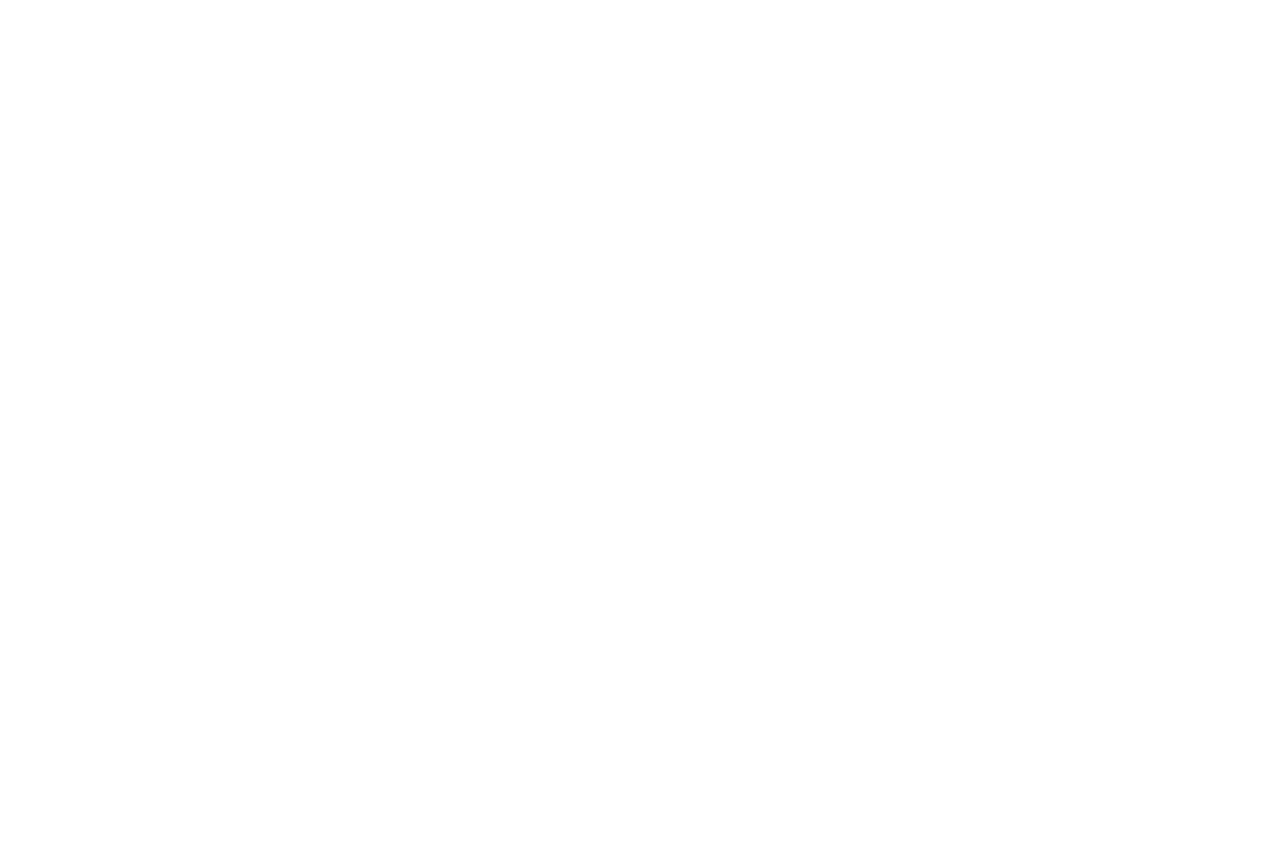
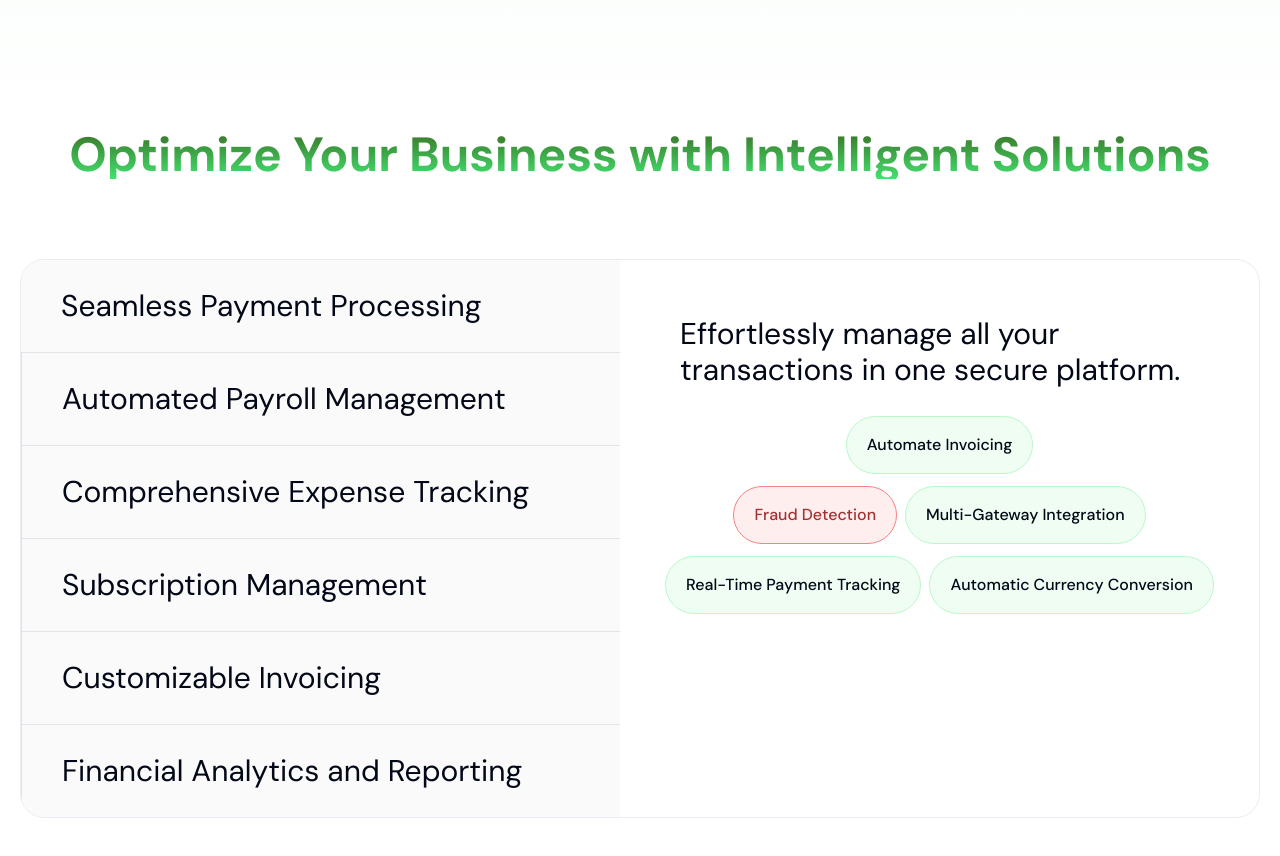
Before and after one commit to DaramolaD/synflow__, a Next.js app: page / in a window 1280 px wide. Shown: the part 1460-2316 px from the top of the page. Before the commit the page ends 1447 px from the top, so only its background shows below. Built offline with nearby package versions, Linux system fonts and the light colour scheme.

Commit message:
implement the feature section

```diff
--- a/app/page.tsx
+++ b/app/page.tsx
@@ -1,3 +1,4 @@
+import Features from "@/components/organism/Features";
 import Header from "@/components/organism/Header";
 import Hero from "@/components/organism/Hero";
 
@@ -6,6 +7,7 @@
     <main className="">
       <Header />
       <Hero />
+      <Features />
     </main>
   );
 }
--- /dev/null
+++ b/components/atom/Heading2.tsx
@@ -0,0 +1,15 @@
+import React from "react";
+
+interface Title {
+  title: string;
+}
+
+const Heading2 = ({ title }: Title) => {
+  return (
+    <h2 className="bg-title-gradient bg-clip-text text-transparent font-bold text-2xl sm:text-3xl md:text-5xl">
+      {title}
+    </h2>
+  );
+};
+
+export default Heading2;
--- a/components/molecules/Brands.tsx
+++ b/components/molecules/Brands.tsx
@@ -10,7 +10,7 @@
 
 const Brands = () => {
   return (
-    <div className="relative flex items-center justify-between gap-5 w-full py-7">
+    <div className="relative flex overflow-hidden items-center justify-between gap-5 w-full py-7">
       {brandList.map(({ id, img, alt }) => (
         <Image
           key={id}
--- /dev/null
+++ b/components/molecules/FeatureItem1.tsx
@@ -0,0 +1,36 @@
+import React from "react";
+
+const FeatureItem1 = () => {
+  return (
+    <div className="flex flex-col flex-1 py-7 px-5">
+      <p className="text-xl tablet:text-xl lg:text-3xl py-7 px-10">
+        Effortlessly manage all your transactions in one secure platform.
+      </p>
+      <div className="flex w-full items-center justify-center">
+        <div className="flex flex-col items-center justify-center gap-3">
+          <p className="text-base w-fit border border-primary-200 bg-primary-50 font-medium px-5 py-4 rounded-full">
+            Automate Invoicing
+          </p>
+          <div className="flex flex-wrap items-center justify-center flex-col sm:flex-row w-fit gap-2">
+            <p className="text-base w-fit border text-red_color-text bg-red_color-bg border-red_color-border font-medium px-5 py-4 rounded-full">
+              Fraud Detection
+            </p>
+            <p className="text-base w-fit border border-primary-200 bg-primary-50 font-medium px-5 py-4 rounded-full">
+              Multi-Gateway Integration
+            </p>
+          </div>
+          <div className="flex flex-wrap items-center justify-center flex-col sm:flex-row w-fit gap-2">
+            <p className="text-base w-fit border border-primary-200 bg-primary-50 font-medium px-5 py-4 rounded-full">
+              Real-Time Payment Tracking
+            </p>
+            <p className="text-base w-fit border border-primary-200 bg-primary-50 font-medium px-5 py-4 rounded-full">
+              Automatic Currency Conversion
+            </p>
+          </div>
+        </div>
+      </div>
+    </div>
+  );
+};
+
+export default FeatureItem1;
--- /dev/null
+++ b/components/organism/Features.tsx
@@ -0,0 +1,101 @@
+"use client";
+import React, { useState } from "react";
+import Heading2 from "../atom/Heading2";
+import FeatureItem1 from "../molecules/FeatureItem1";
+export type Props = {
+  titleState: string;
+  featureState: string;
+  onPageChange: (page: number) => void;
+};
+const Features = () => {
+  const [featureState, setFeatureState] = useState<string>("");
+  const [titleState, setTitleState] = useState<string>(
+    "Effortlessly manage all your transactions in one secure platform."
+  );
+
+  const handleState = (subState: any) => {
+    setFeatureState(subState.state);
+    setTitleState(subState.subTitle);
+  };
+  return (
+    <div className="sectionContainer w-full flex flex-col items-center justify-center gap-20 pb-12 px-5">
+      <Heading2 title="Optimize Your Business with Intelligent Solutions" />
+      <div className="flex flex-col md:flex-row w-full rounded-3xl overflow-hidden border border-dark-100">
+        <div className="flex flex-row md:flex-col flex-1 w-full bg-[#FAFAFA] overflow-x-scroll divide-x md:divide-y divide-[#E4E4E7]">
+          {features.map(({ id, title, subState }) => (
+            <p
+              key={id}
+              className="text-xl tablet:text-xl lg:text-3xl px-4 py-7 md:py-7 md:px-10 hover:text-white hover:bg-subtitle-gradient text-nowrap"
+            >
+              {title}
+            </p>
+          ))}
+        </div>
+        <FeatureItem1 />
+      </div>
+    </div>
+  );
+};
+
+export default Features;
+
+const features = [
+  {
+    id: 1,
+    title: "Seamless Payment Processing",
+    subState: {
+      state: "paymentProcessing",
+      subTitle:
+        "Effortlessly manage all your transactions in one secure platform.",
+    },
+  },
+  {
+    id: 2,
+    title: "Automated Payroll Management",
+    subState: {
+      state: "paymentProcessing",
+      subTitle:
+        "Effortlessly manage all your transactions in one secure platform.",
+    },
+  },
+  {
+    id: 3,
+    title: "Comprehensive Expense Tracking",
+    subState: {
+      state: "paymentProcessing",
+      subTitle:
+        "Effortlessly manage all your transactions in one secure platform.",
+    },
+  },
+  {
+    id: 4,
+    title: "Subscription Management",
+    subState: {
+      state: "paymentProcessing",
+      subTitle:
+        "Effortlessly manage all your transactions in one secure platform.",
+    },
+  },
+  {
+    id: 5,
+    title: "Customizable Invoicing",
+    subState: {
+      state: "paymentProcessing",
+      subTitle:
+        "Effortlessly manage all your transactions in one secure platform.",
+    },
+  },
+  {
+    id: 6,
+    title: "Financial Analytics and Reporting",
+    subState: {
+      state: "paymentProcessing",
+      subTitle:
+        "Effortlessly manage all your transactions in one secure platform.",
+    },
+  },
+];
+// Seamless Payment Processing
+// Effortlessly manage all your transactions in one secure platform.
+// Automated Payroll Management
+// Subscription Management
--- a/components/organism/Hero.tsx
+++ b/components/organism/Hero.tsx
@@ -10,7 +10,7 @@
 const Hero = () => {
   return (
     <div className="bg-hero-gradient w-full h-fit">
-      <div className="sectionContainer flex flex-col py-36 items-center gap-8 md:py-48 px-5 md:px-10">
+      <div className="sectionContainer flex flex-col py-36 items-center gap-8 md:gap-28 md:py-48 lg:py-56 px-5 md:px-10">
         <div className="flex flex-col gap-6 text-center items-start md:items-center justify-center">
           <HeroNote />
           <h1 className="text-black text-3xl md:text-5xl font-bold max-w-[833px] text-left md:text-center">
@@ -35,7 +35,7 @@
             quality={100}
             fill={true}
             alt="synflow-Dashboard"
-            className="hidden md:flex w-full !h-fit !relative"
+            className="hidden md:flex w-full !h-fit !relative tablet:rounded-3xl rounded-2xl"
           />
           <Image
             src={heroDashboardMobile}
--- a/tailwind.config.ts
+++ b/tailwind.config.ts
@@ -134,6 +134,11 @@
           900: "#3d3d3d",
           950: "#000000",
         },
+        red_color: {
+          text: "#A23131",
+          bg: "#FFEEEE",
+          border: "#F78282",
+        },
         headerColor: "#CAF6D0",
         border: "hsl(var(--border))",
         input: "hsl(var(--input))",
@@ -162,6 +167,7 @@
         },
       },
       backgroundImage: {
+        "subtitle-gradient": "linear-gradient(90deg, #3a7326 0%, #42e26f 100%)",
         "title-gradient": "linear-gradient(180deg, #3a7326 0%, #42e26f 100%)",
         "title-gradient-2": "linear-gradient(90deg, #3a7326 0%, #42e26f 100%)",
         "logo-gradient-border":
```
